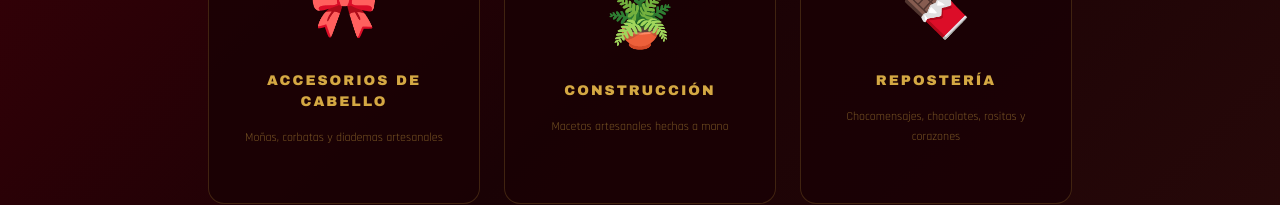
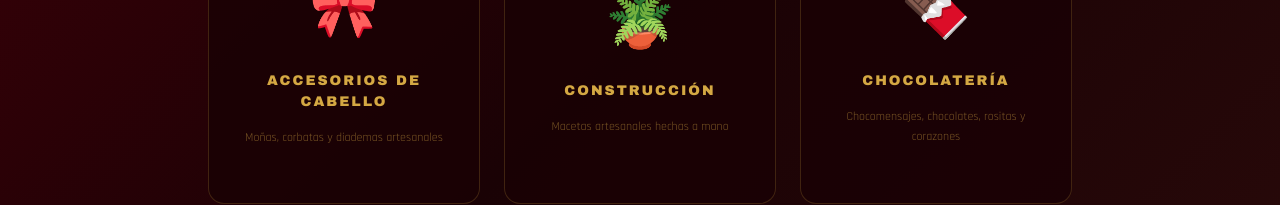
Before and after one commit to Fabian271-ess/feria-iglesia, a React (Vite) app: page /catalogo in a window 1280 px wide. Shown: the part 431-636 px from the top of the page. Built offline with nearby package versions, Linux system fonts and the light colour scheme.

Commit message:
renombrar repostería a chocolatería

```diff
--- a/src/data/productos.js
+++ b/src/data/productos.js
@@ -4,7 +4,7 @@ export const categorias = [
   // Raíz
   { idCategoria: 1, nombre: "Accesorios de Cabello", idPadre: null, descripcion: "Moñas, corbatas y diademas artesanales" },
   { idCategoria: 2, nombre: "Construcción",          idPadre: null, descripcion: "Macetas artesanales hechas a mano" },
-  { idCategoria: 3, nombre: "Repostería",            idPadre: null, descripcion: "Chocomensajes, chocolates, rositas y corazones" },
+  { idCategoria: 3, nombre: "Chocolatería",          idPadre: null, descripcion: "Chocomensajes, chocolates, rositas y corazones" },
   // Hijos de Accesorios
   { idCategoria: 4, nombre: "Moñas",           idPadre: 1 },
   { idCategoria: 5, nombre: "Moña Scrunchie",  idPadre: 1 },
@@ -12,7 +12,7 @@ export const categorias = [
   // Hijos de Construcción
   { idCategoria: 7, nombre: "Macetas Pequeñas",  idPadre: 2 },
   { idCategoria: 9, nombre: "Macetas Grandes",   idPadre: 2 },
-  // Hijos de Repostería
+  // Hijos de Chocolatería
   { idCategoria: 10, nombre: "Chocomensajes",      idPadre: 3 },
   { idCategoria: 11, nombre: "Chocolates Sueltos", idPadre: 3 },
   { idCategoria: 12, nombre: "Rositas",            idPadre: 3 },
@@ -67,8 +67,8 @@ export const productos = [
   { idProducto: 33, nombreProducto: "Chocolates sueltos con mensaje especial",  precio: 26000, idCategoria: 11, categoriaNombre: "Chocolates Sueltos", imagenUrl: "https://res.cloudinary.com/df7jz4ffk/image/upload/v1779400202/50_mvhjxr.jpg", descripcion: "Chocolate artesanal con mucha dedicacion y encanto.", activo: true },
 
   // ── Rositas (12) ──
-  { idProducto: 34, nombreProducto: "Rositas de chocolate",              precio: 6000, idCategoria: 12, categoriaNombre: "Rositas", imagenUrl: "https://res.cloudinary.com/df7jz4ffk/image/upload/v1779382549/44_ukdbvi.jpg", descripcion: "Rositas cubiertas con chocolate negro artesanal.", activo: true },
-  { idProducto: 35, nombreProducto: "Rositas Pequeñas de chocolate negro",precio: 6000, idCategoria: 12, categoriaNombre: "Rositas", imagenUrl: "https://res.cloudinary.com/df7jz4ffk/image/upload/v1779400623/53_sdueg9.jpg", descripcion: "Rositas cubiertas con chocolate negro artesanal.", activo: true },
+  { idProducto: 34, nombreProducto: "Rositas de chocolate",               precio: 6000, idCategoria: 12, categoriaNombre: "Rositas", imagenUrl: "https://res.cloudinary.com/df7jz4ffk/image/upload/v1779382549/44_ukdbvi.jpg", descripcion: "Rositas cubiertas con chocolate negro artesanal.", activo: true },
+  { idProducto: 35, nombreProducto: "Rositas Pequeñas de chocolate negro", precio: 6000, idCategoria: 12, categoriaNombre: "Rositas", imagenUrl: "https://res.cloudinary.com/df7jz4ffk/image/upload/v1779400623/53_sdueg9.jpg", descripcion: "Rositas cubiertas con chocolate negro artesanal.", activo: true },
 
   // ── Corazones (13) ──
   { idProducto: 36, nombreProducto: "Corazón de chocolate",          precio: 12000, idCategoria: 13, categoriaNombre: "Corazones", imagenUrl: "https://res.cloudinary.com/df7jz4ffk/image/upload/v1779399723/47_jaiqys.jpg", descripcion: "Corazón de chocolate hecho con amor y dedicacion.", activo: true },
--- a/src/pages/Catalog.jsx
+++ b/src/pages/Catalog.jsx
@@ -8,7 +8,7 @@ import {
 } from "../data/productos"
 
 const EMOJIS = {
-  "accesorios de cabello": "🎀", "construcción": "🪴", "repostería": "🍫",
+  "accesorios de cabello": "🎀", "construcción": "🪴", "chocolatería": "🍫",
   "moñas": "🎀", "moña scrunchie": "🪢", "diademas": "👑",
   "chocomensajes": "💌", "chocolates sueltos": "🍫", "rositas": "🌸",
   "corazones": "❤️", "macetas pequeñas": "🪴", "macetas medianas": "🌿", "macetas grandes": "🌳",
@@ -33,7 +33,6 @@ export default function Catalog() {
   const subcategorias  = seccionActiva ? getSubcategorias(seccionActiva.idCategoria) : []
   const subcategoriaActiva = subcategorias.find((c) => normalize(c.nombre) === subseccion)
 
-  // Decide qué productos mostrar
   const productosBase = useMemo(() => {
     if (!seccion) return []
     if (seccion && !subseccion && subcategorias.length > 0) return []
@@ -105,7 +104,6 @@ export default function Catalog() {
           <div className="w-16 h-px mx-auto mt-4" style={{ background: "linear-gradient(90deg, transparent, #d4a843, transparent)" }} />
         </div>
         <div className="max-w-4xl mx-auto px-4 py-16">
-          {/* ✅ CAMBIADO: flex wrap justify-center para centrar siempre */}
           <div className="flex flex-wrap justify-center gap-5">
             {subcategorias.map((sub) => (
               <button
@@ -137,7 +135,6 @@ export default function Catalog() {
 
   return (
     <div style={{ background: bgGradient, minHeight: "100vh" }}>
-      {/* Header */}
       <div className="w-full py-10 px-4 text-center" style={{ borderBottom: "1px solid rgba(212,168,67,0.2)" }}>
         <div className="flex items-center justify-center gap-2 mb-3 flex-wrap">
           <button onClick={() => navigate("/")} style={{ color: "rgba(212,168,67,0.4)", fontSize: "11px", letterSpacing: "2px" }}>INICIO</button>
@@ -193,7 +190,6 @@ export default function Catalog() {
             {subcategorias.length > 0 && (
               <div className="p-4 rounded-xl flex flex-col gap-2" style={{ background: "rgba(26,2,5,0.9)", border: "1px solid rgba(212,168,67,0.2)" }}>
                 <h3 className="font-black uppercase mb-1" style={{ color: "#d4a843", fontSize: "11px", letterSpacing: "3px" }}>Tipo</h3>
-                {/* ✅ CAMBIADO: text-center y w-full para centrar el texto del filtro lateral */}
                 {subcategorias.map((sub) => (
                   <button key={sub.idCategoria}
                     onClick={() => navigate(`/catalogo/${seccion}/${normalize(sub.nombre)}`)}
```
